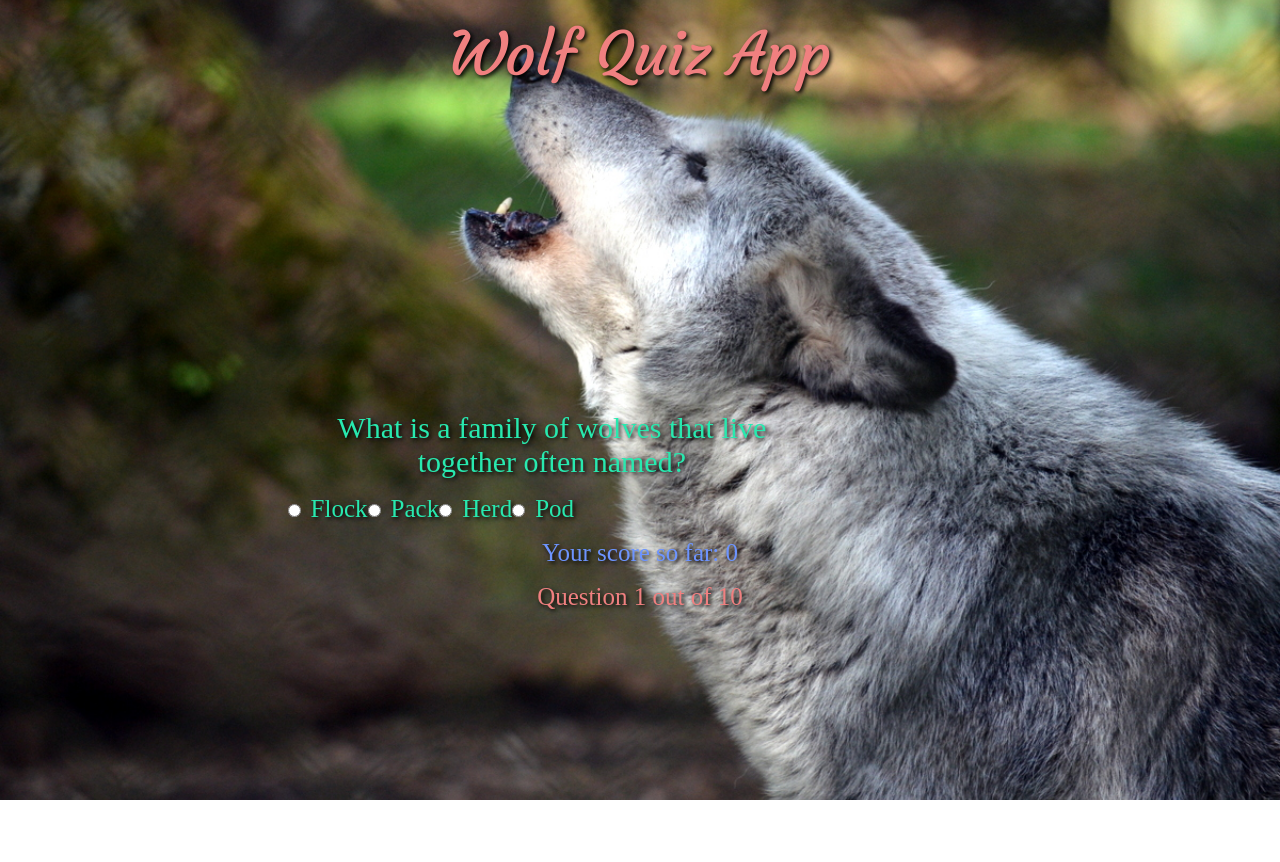
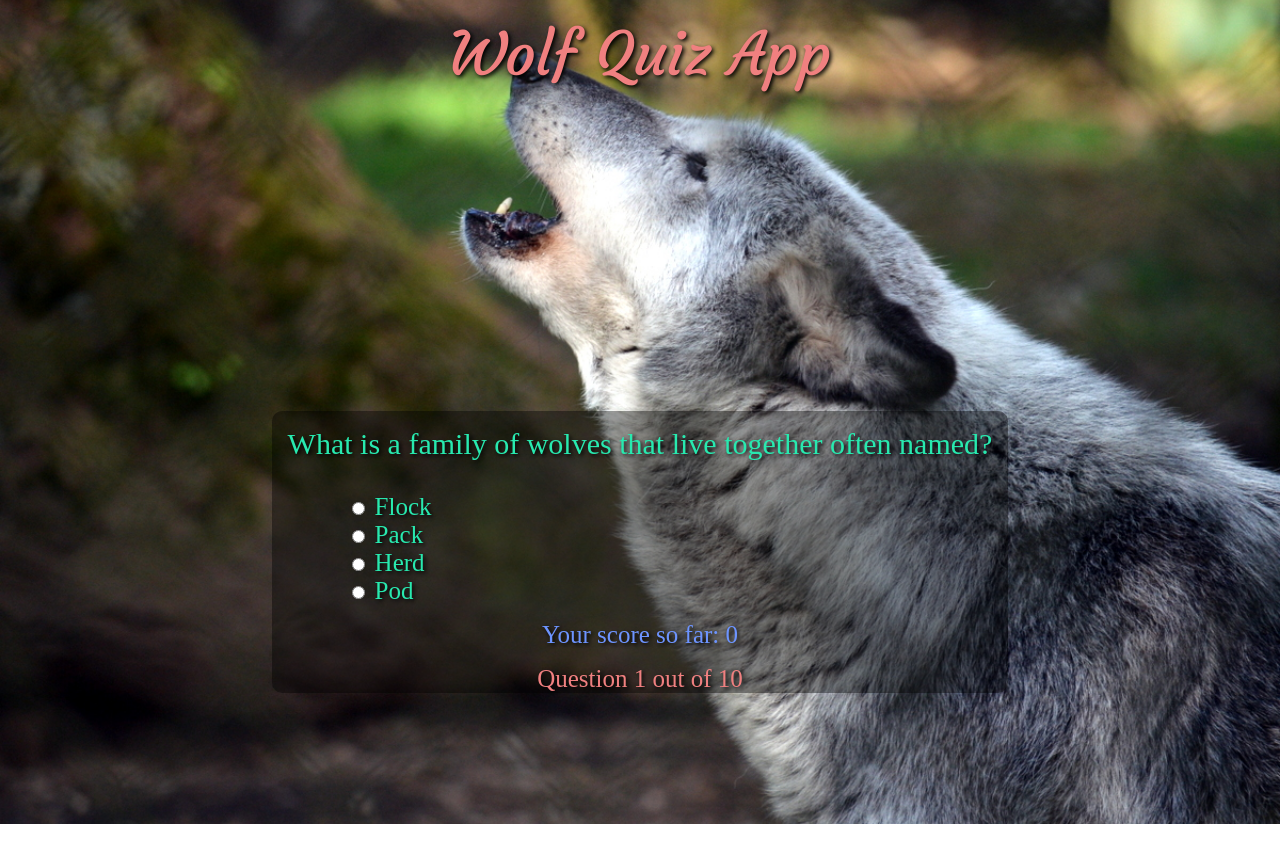
Before and after one commit to Kendallyn/quiz-app, a plain HTML site: page index.html in a window 1280 px wide. Both pictures are taken after a click on the button "Howl!". Before the commit the page ends 800 px from the top, so only its background shows below. Drawn offline with nearby package versions, Linux system fonts and the light colour scheme; a web font is replaced by a local one.

Commit message:
question background added

```diff
--- a/main.css
+++ b/main.css
@@ -56,28 +56,33 @@ h1 {
 
 .quiz {
     display: inline-block;
+    background-color: rgba(0, 0, 0, 0.4);
+    min-width: 50%;
+    border-radius: 10px;
+    margin: 15rem 0;
 }
 
 #questions {
     font-size: 30px;
     color: #28e9af;
     text-shadow: 2px 2px 4px #000000;
-    margin-top: 15rem;
-    width: 75%;
+    padding: 1rem;
 }
 
 .option {
     margin-right: 10px;
 }
 
+#choices label {
+    display: block;
+}
+
 #choices {
     font-size: 25px;
     color: #28e9af;
     text-shadow: 2px 2px 4px #000000;
-    margin-top: 1rem;
-    margin-bottom: 1rem;
-    margin-right: auto;
     text-align: left;
+    margin: 1rem 5rem;
 }
 
 #score {
```
